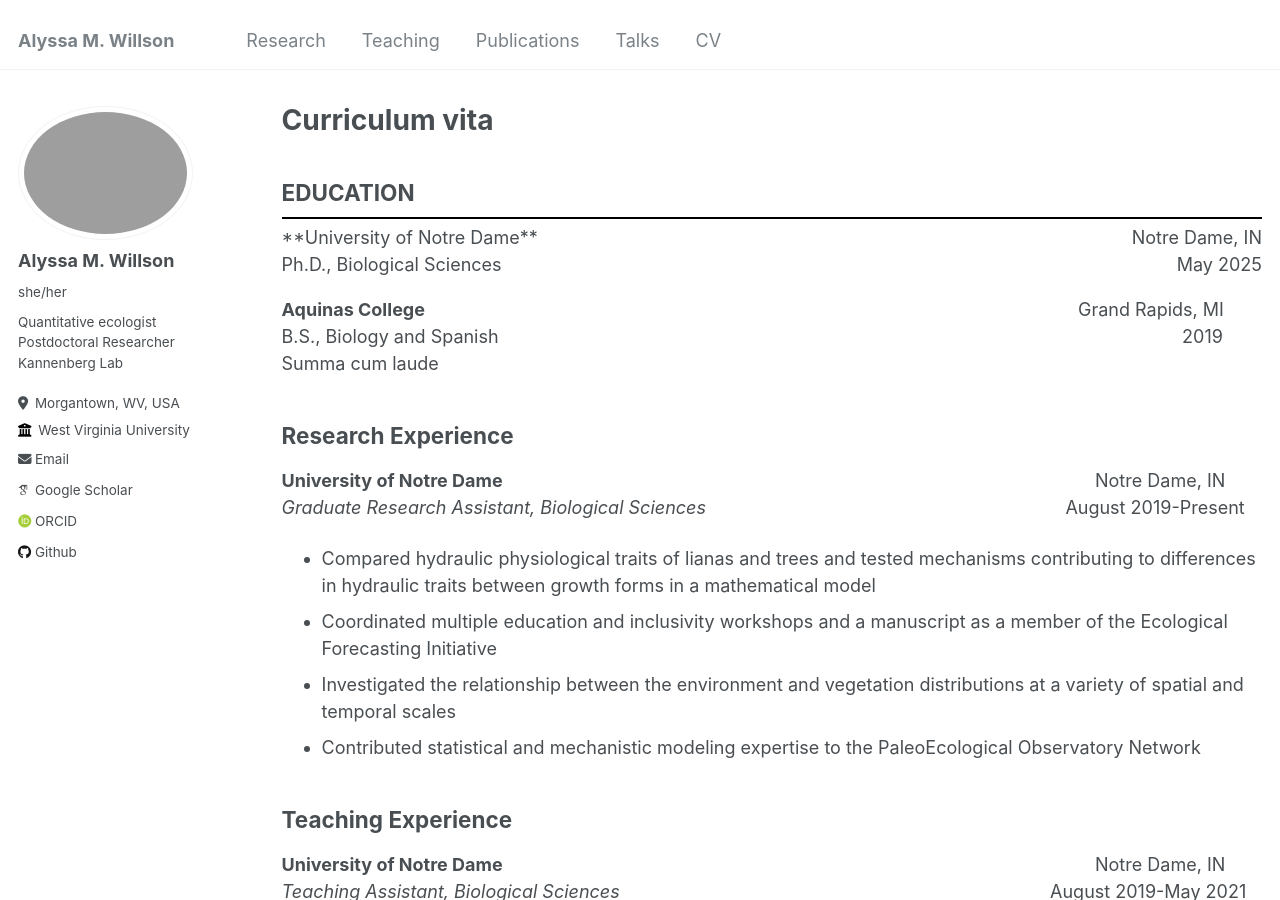
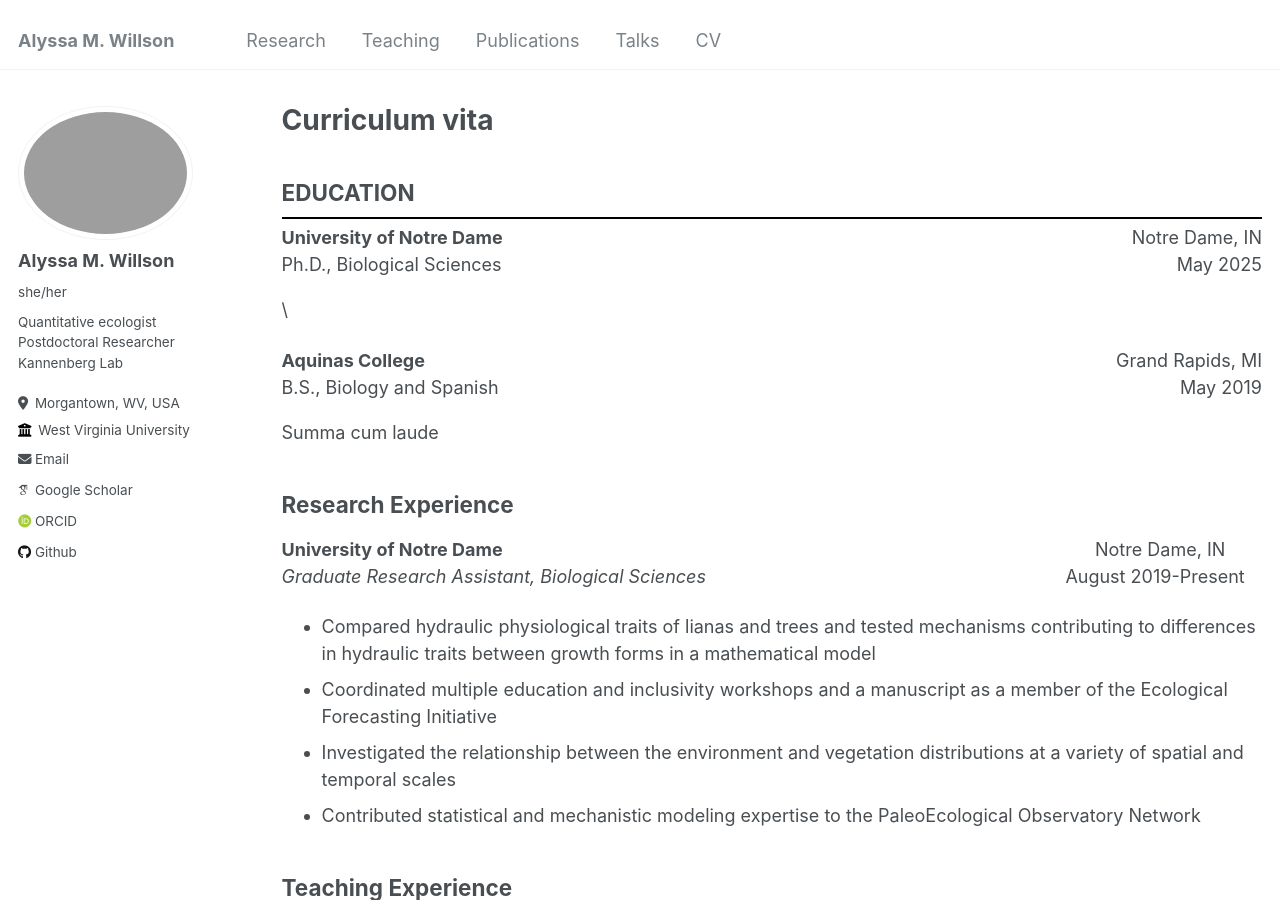
Before and after one commit to amwillson/amwillson.github.io, a Jekyll site: the page built from _pages/cv.md, in a window 1280 px wide and 900 px high. Built offline with Jekyll 4.4.1, drawn with Linux system fonts in a browser that asks for light colours; some web fonts are replaced.

Commit message:
More formatting testing

```diff
--- a/_pages/cv.md
+++ b/_pages/cv.md
@@ -15,16 +15,22 @@ editor_options:
 ## EDUCATION
 <hr style='width:100%; border:1px solid #000; margin-bottom:5px; margin-top:5px'>
 <div style="display:flex; justify-content:space-between;">
-  <span>**University of Notre Dame**</span>
+  <span><strong>University of Notre Dame</strong></span>
   <span>Notre Dame, IN</span>
 </div>
 <div style="display:flex; justify-content:space-between;">
   <span>Ph.D., Biological Sciences</span>
   <span>May 2025</span>
+</div> \\
+
+<div style="display:flex; justify-content:space-between;">
+  <span><strong>Aquinas College</strong></span>
+  <span>Grand Rapids, MI</span>
 </div>
-
-**Aquinas College**                                                                                                                                 Grand Rapids, MI\
-B.S., Biology and Spanish                                                                                                                                       2019\
+<div style="display:flex; justify-content:space-between;">
+  <span>B.S., Biology and Spanish</span>
+  <span>May 2019</span>
+</div>
 Summa cum laude
 
 ## Research Experience
```
